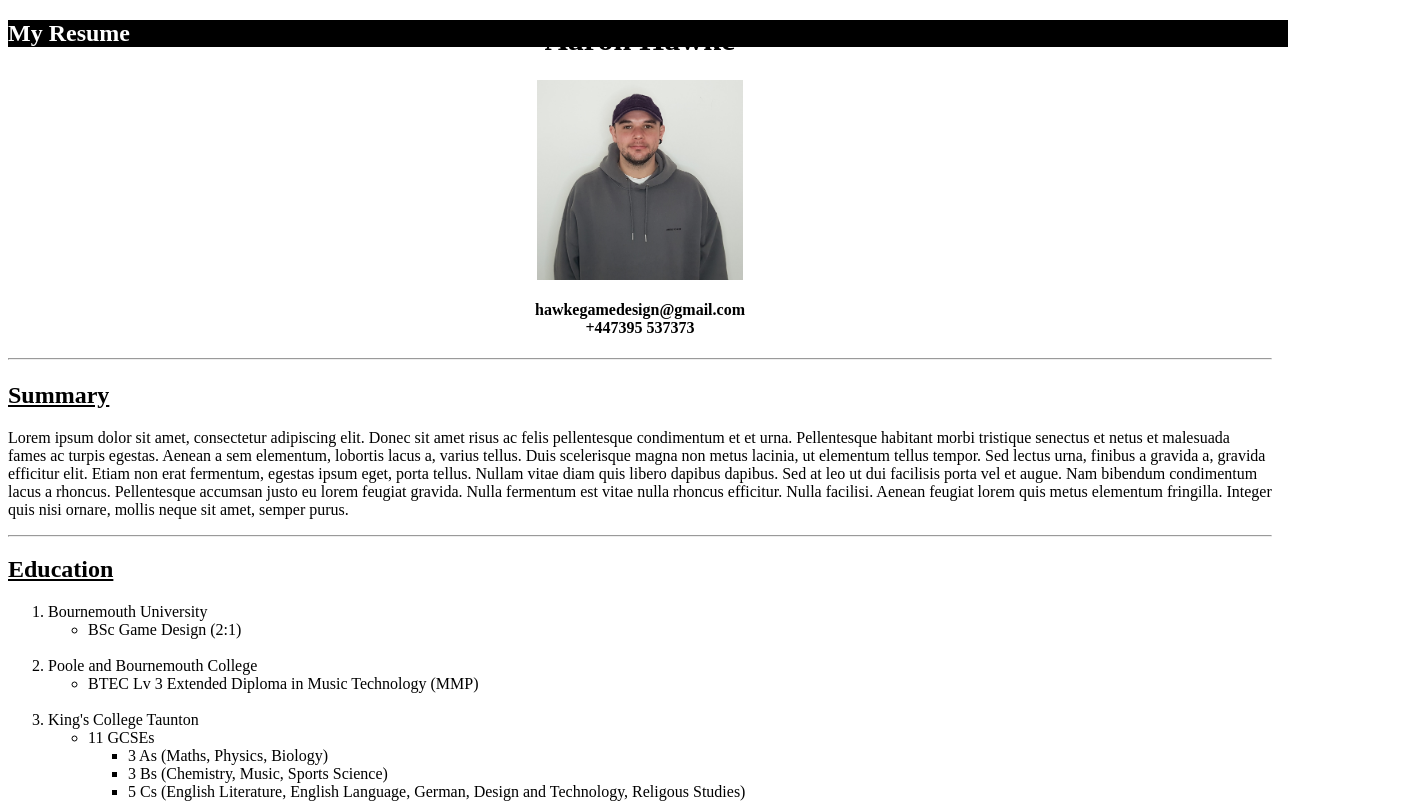
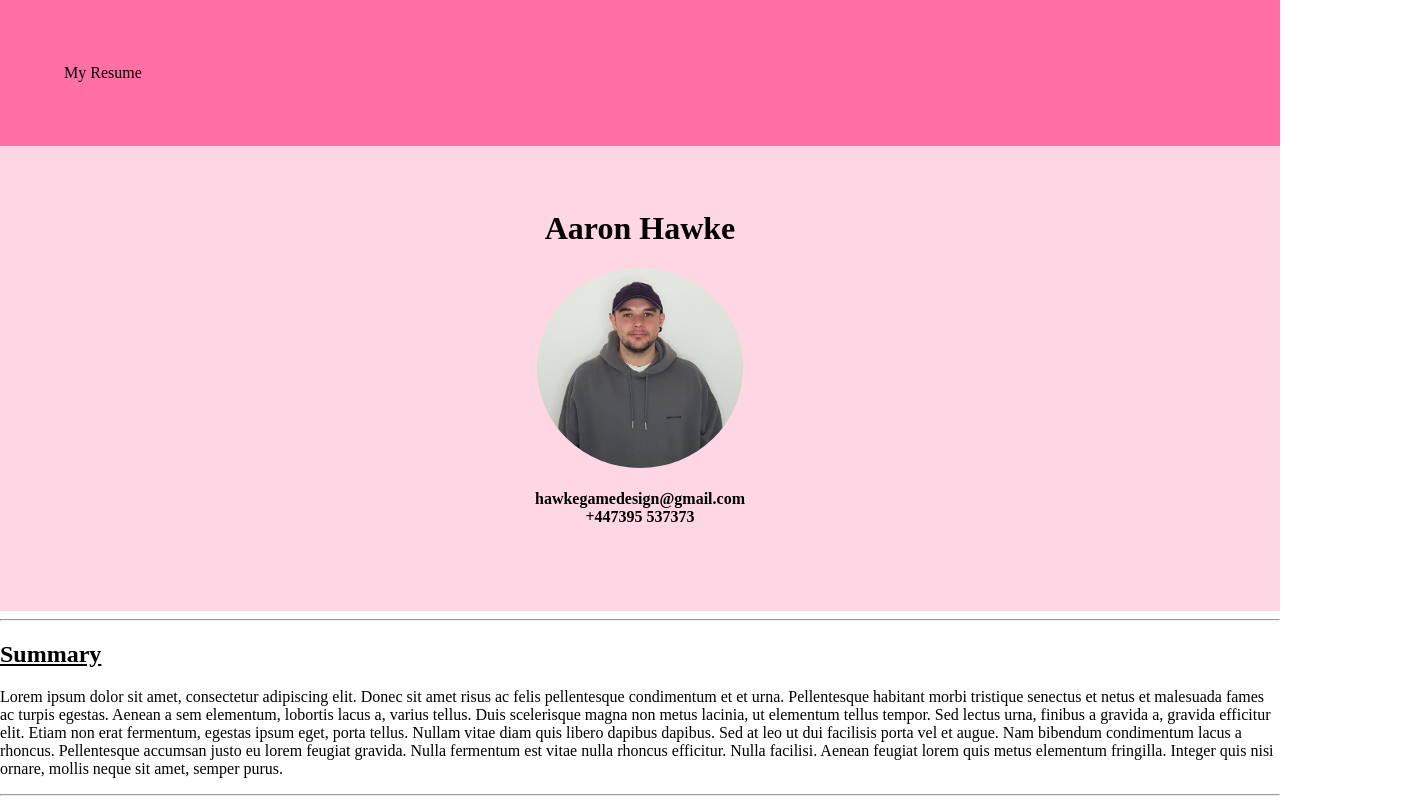
Before and after one commit to RonaaFunk/aaron-hawke, a plain HTML site: page index.html in a window 1280 px wide. Shown: the top 804 px of the page, 1408 px wide, since content can reach past the window. Drawn offline with Linux system fonts and the light colour scheme.

Commit message:
some grid stuff

```diff
--- a/index.html
+++ b/index.html
@@ -7,18 +7,31 @@
     <title>My Resume</title>
 </head>
 <body>
+
+    <div class="grid_container">
+        <div class=" first">
             <header>
-        <h2 style="background-color: black; color: white;">
-            My Resume
-        </h2>
+                <p id="headertext">My Resume</p>
             </header>
-
+        </div>
+        <div class="second">
             <h1 style="text-align: center;">Aaron Hawke</h1>
-    <img src="./Images/HeadshotForCV.jpg" alt="Headshot Photo of Aaron Hawke. Very attractive" height="200" class="Profile-Picture">
+            <img src="./Images/HeadshotForCV.jpg" alt="Headshot Photo of Aaron Hawke. Very attractive" height="200" class="Profile-Picture" style="border-radius: 505%;">
             <h4 style="text-align: center;">
                 hawkegamedesign@gmail.com <br>
                 +447395 537373
             <h4>
+        </div>
+        <div class="card"></div>
+        <div class="card"></div>
+        <div class="card"></div>
+        <div class="card"></div>
+        <div class="card"></div>
+        <div class="card"></div>
+    </div>
+
+
+
     <hr>
     <h2><u>Summary</u></h2>
     <p>
--- a/style.css
+++ b/style.css
@@ -5,8 +5,44 @@
 }
 
 header{
-    position: fixed;
-    top: 0%;
+    z-index: 100;
     width: 100%;
-    z-index: 100;
+    padding: 5%;
+    margin: 0;
 }
+
+#headertext {
+    margin: 0%;
+}
+
+h1 {
+    margin-top: 0%;
+}
+
+body{
+    margin: 0;
+    padding: 0;
+}
+
+.grid-container {
+    display: grid;
+    grid-template-columns: 1fr 1fr 1fr;
+    grid-template-rows: 100px 300px 200px 200px;
+}
+
+.first {
+    grid-column: 3;
+    background-color: #ff70a5;
+    margin: 0%
+}
+
+.second {
+    grid-column: 3;
+    background-color: #ffd6e4;
+    margin: 0%;
+    padding: 5%
+}
+
+.card {
+    background-color: #ffffff;
+}
```
Also changed, not shown: Images/HeaderSpray.png (added). Lines whose indentation alone changed are shown as unchanged.
